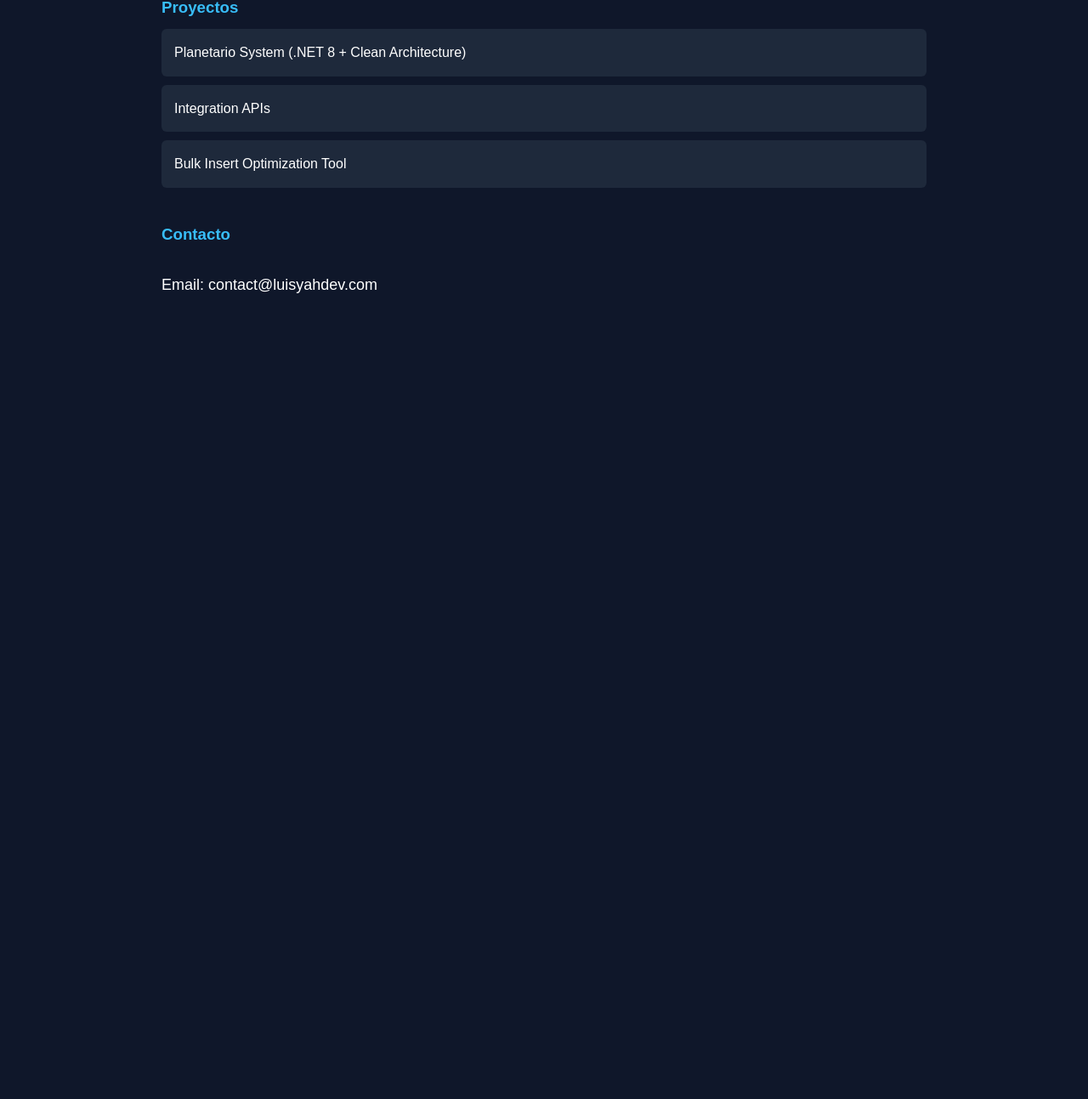
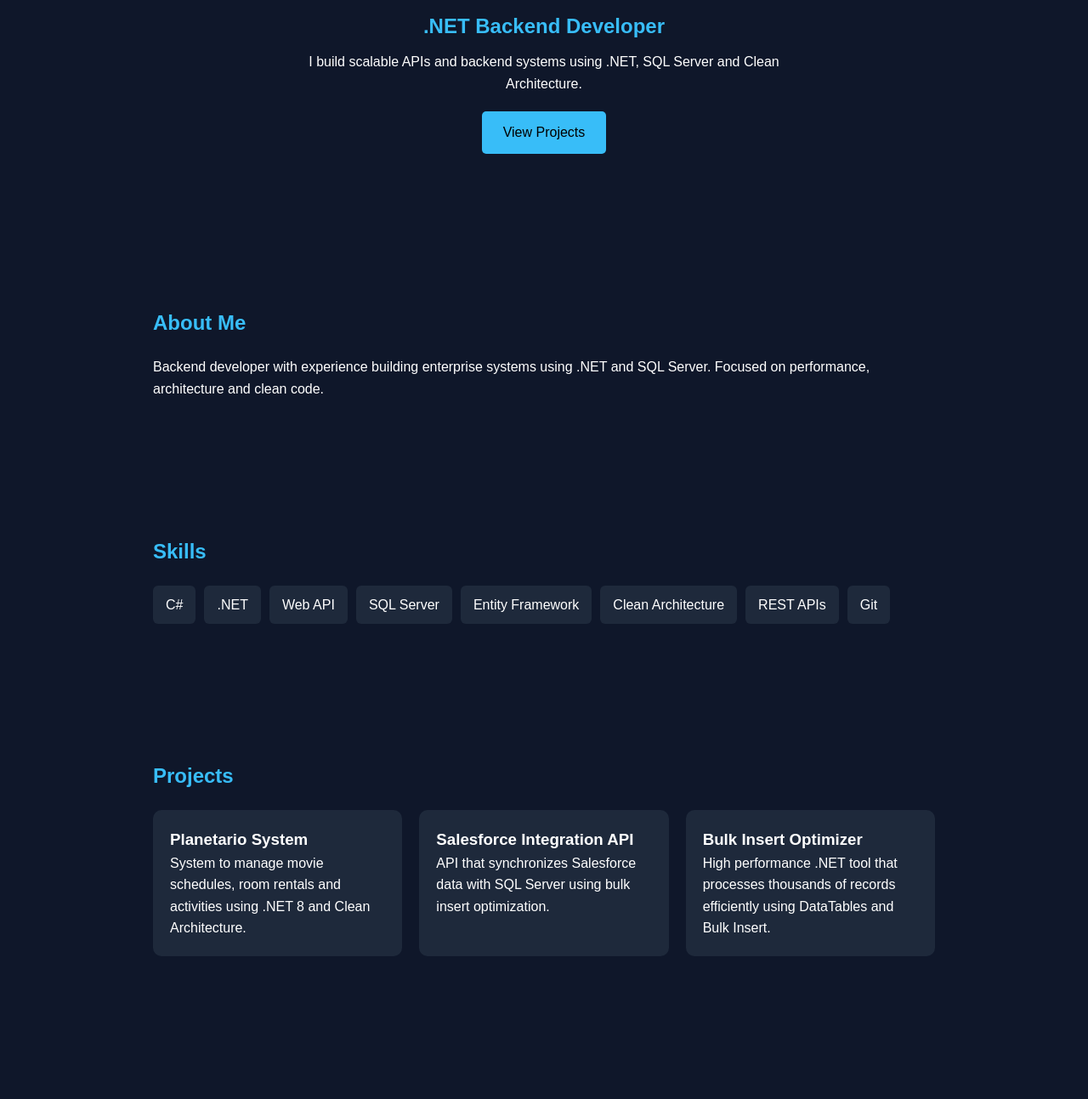
Before and after one commit to luisyahdev/portfolio, a plain HTML site: page index.html in a window 1280 px wide. Shown: the part 260-1553 px from the top of the page at 85% size. Before the commit the page ends 800 px from the top, so only its background shows below. Drawn offline with Linux system fonts and the light colour scheme.

Commit message:
Update portfolio design and sections

```diff
--- a/index.html
+++ b/index.html
@@ -1,36 +1,143 @@
 <!DOCTYPE html>
-<html>
+<html lang="en">
 
 <head>
+    <meta charset="UTF-8">
     <title>Luis Yah | Backend Developer</title>
     <link rel="stylesheet" href="style.css">
 </head>
 
 <body>
 
-    <div class="container">
+    <nav>
+        <div class="logo">LuisYah.dev</div>
+
+        <ul>
+            <li><a href="#about">About</a></li>
+            <li><a href="#skills">Skills</a></li>
+            <li><a href="#projects">Projects</a></li>
+            <li><a href="#contact">Contact</a></li>
+        </ul>
+    </nav>
+
+
+    <section class="hero">
+
         <h1>Luis Yah</h1>
+
         <h2>.NET Backend Developer</h2>
 
         <p>
-            Developer especializado en APIs, Clean Architecture y optimización SQL.
+            I build scalable APIs and backend systems using .NET, SQL Server and Clean Architecture.
         </p>
 
-        <h3>Proyectos</h3>
-        <ul>
-            <li>Planetario System (.NET 8 + Clean Architecture)</li>
-            <li>Integration APIs</li>
-            <li>Bulk Insert Optimization Tool</li>
-        </ul>
+        <a class="btn" href="#projects">View Projects</a>
 
-        <h3>Contacto</h3>
+    </section>
 
-        <p class="contact">
-            Email: contact@luisyahdev.com
+
+
+    <section id="about">
+
+        <h2>About Me</h2>
+
+        <p>
+            Backend developer with experience building enterprise systems using .NET and SQL Server.
+            Focused on performance, architecture and clean code.
         </p>
-    </div>
+
+    </section>
+
+
+
+    <section id="skills">
+
+        <h2>Skills</h2>
+
+        <div class="skills">
+
+            <div class="skill">C#</div>
+            <div class="skill">.NET</div>
+            <div class="skill">Web API</div>
+            <div class="skill">SQL Server</div>
+            <div class="skill">Entity Framework</div>
+            <div class="skill">Clean Architecture</div>
+            <div class="skill">REST APIs</div>
+            <div class="skill">Git</div>
+
+        </div>
+
+    </section>
+
+
+
+    <section id="projects">
+
+        <h2>Projects</h2>
+
+        <div class="projects">
+
+            <div class="card">
+
+                <h3>Planetario System</h3>
+
+                <p>
+                    System to manage movie schedules, room rentals and activities using .NET 8 and Clean Architecture.
+                </p>
+
+            </div>
+
+
+            <div class="card">
+
+                <h3>Salesforce Integration API</h3>
+
+                <p>
+                    API that synchronizes Salesforce data with SQL Server using bulk insert optimization.
+                </p>
+
+            </div>
+
+
+            <div class="card">
+
+                <h3>Bulk Insert Optimizer</h3>
+
+                <p>
+                    High performance .NET tool that processes thousands of records efficiently using DataTables and Bulk
+                    Insert.
+                </p>
+
+            </div>
+
+
+        </div>
+
+    </section>
+
+
+
+    <section id="contact">
+
+        <h2>Contact</h2>
+
+        <p>Email: contact@luisyahdev.com</p>
+
+        <p>GitHub: github.com/luisyah</p>
+
+    </section>
+
+
+
+    <footer>
+
+        <p>© 2026 Luis Yah</p>
+
+    </footer>
+
 
     <script src="script.js"></script>
+
 </body>
 
 </html>
--- a/script.js
+++ b/script.js
@@ -1,24 +1,34 @@
-document.addEventListener("DOMContentLoaded", () => {
-    const elements = document.querySelectorAll("h1, h2, h3, p, li");
+document.querySelectorAll("a[href^='#']").forEach(anchor => {
 
-    elements.forEach((el, index) => {
+    anchor.addEventListener("click", function (e) {
 
-        el.style.opacity = "0";
-        el.style.transform = "translateY(20px)";
+        e.preventDefault();
 
-        setTimeout(() => {
-            el.style.transition = "all 0.6s ease";
-            el.style.opacity = "1";
-            el.style.transform = "translateY(0)";
-        }, index * 120);
+        document.querySelector(this.getAttribute("href")).scrollIntoView({
+            behavior: "smooth"
+        });
+
     });
+
 });
 
-document.querySelectorAll('a[href^="#"]').forEach(anchor => {
-    anchor.addEventListener('click', function (e) {
-        e.preventDefault();
-        document.querySelector(this.getAttribute('href')).scrollIntoView({
-            behavior: 'smooth'
-        });
+
+
+const cards = document.querySelectorAll(".card");
+
+cards.forEach(card => {
+
+    card.addEventListener("mouseenter", () => {
+
+        card.style.transform = "scale(1.05)";
+        card.style.transition = "0.3s";
+
     });
+
+    card.addEventListener("mouseleave", () => {
+
+        card.style.transform = "scale(1)";
+
+    });
+
 });
--- a/style.css
+++ b/style.css
@@ -1,94 +1,126 @@
-/* Reset */
 * {
     margin: 0;
     padding: 0;
     box-sizing: border-box;
-    font-family: Arial, Helvetica, sans-serif;
+    font-family: Arial;
 }
 
-/* Body */
 body {
     background: #0f172a;
     color: white;
     line-height: 1.6;
-    padding: 40px;
 }
 
-/* Container */
-.container {
-    max-width: 900px;
+nav {
+    display: flex;
+    justify-content: space-between;
+    align-items: center;
+    padding: 20px 40px;
+    background: #020617;
+    position: sticky;
+    top: 0;
+}
+
+nav ul {
+    display: flex;
+    list-style: none;
+    gap: 20px;
+}
+
+nav a {
+    color: white;
+    text-decoration: none;
+}
+
+nav a:hover {
+    color: #38bdf8;
+}
+
+.logo {
+    font-weight: bold;
+    color: #38bdf8;
+}
+
+.hero {
+    padding: 100px 40px;
+    text-align: center;
+}
+
+.hero h1 {
+    font-size: 60px;
+}
+
+.hero h2 {
+    color: #38bdf8;
+    margin: 10px 0;
+}
+
+.hero p {
+    max-width: 600px;
     margin: auto;
 }
 
-/* Headings */
-h1 {
-    font-size: 48px;
-    margin-bottom: 10px;
+.btn {
+    display: inline-block;
+    margin-top: 20px;
+    padding: 12px 25px;
+    background: #38bdf8;
+    color: black;
+    border-radius: 5px;
+    text-decoration: none;
+}
+
+section {
+    padding: 80px 40px;
+    max-width: 1000px;
+    margin: auto;
 }
 
 h2 {
-    color: #38bdf8;
     margin-bottom: 20px;
-}
-
-h3 {
-    margin-top: 40px;
-    margin-bottom: 10px;
     color: #38bdf8;
 }
 
-/* Paragraph */
-p {
-    margin-bottom: 20px;
-    font-size: 18px;
+.skills {
+    display: flex;
+    flex-wrap: wrap;
+    gap: 10px;
 }
 
-/* Projects */
-ul {
-    list-style: none;
-}
-
-li {
+.skill {
     background: #1e293b;
-    padding: 15px;
-    margin-bottom: 10px;
+    padding: 10px 15px;
     border-radius: 6px;
 }
 
-/* Contact */
-.contact {
-    margin-top: 30px;
+.projects {
+    display: grid;
+    grid-template-columns: repeat(auto-fit, minmax(250px, 1fr));
+    gap: 20px;
 }
 
-/* Links */
-a {
-    color: #38bdf8;
-    text-decoration: none;
+.card {
+    background: #1e293b;
+    padding: 20px;
+    border-radius: 10px;
 }
 
-a:hover {
-    text-decoration: underline;
+footer {
+    text-align: center;
+    padding: 40px;
+    background: #020617;
+    margin-top: 40px;
 }
 
-/* Button */
-.btn {
-    display: inline-block;
-    padding: 10px 20px;
-    background: #38bdf8;
-    color: black;
-    border-radius: 5px;
-    margin-top: 10px;
-}
-
-/* Responsive */
 @media(max-width:768px) {
 
-    h1 {
-        font-size: 34px;
+    .hero h1 {
+        font-size: 40px;
     }
 
-    body {
-        padding: 20px;
+    nav {
+        flex-direction: column;
+        gap: 10px;
     }
 
 }
```
